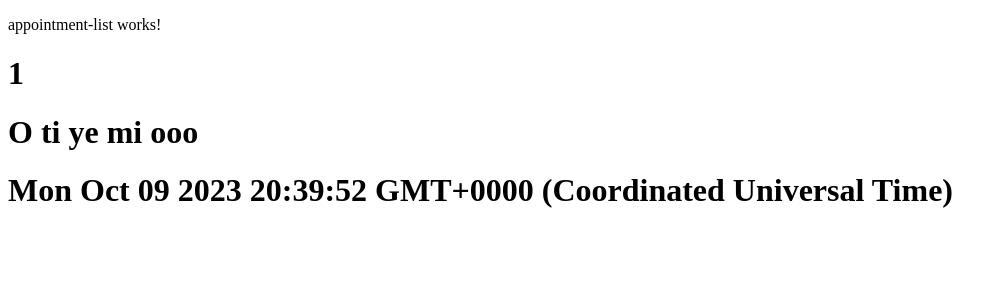
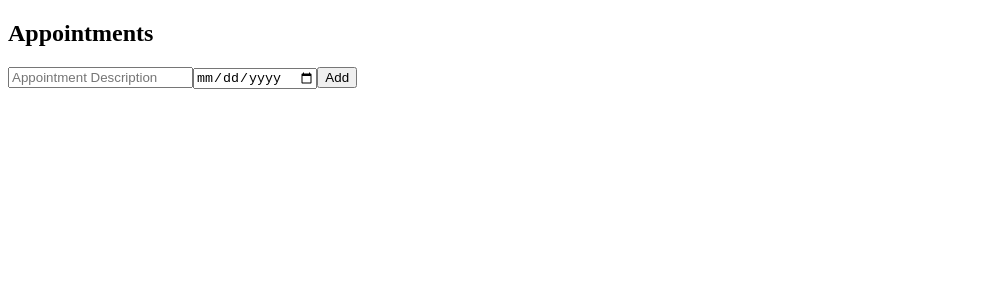
Before and after one commit to Lizdev-05/appointment-app, an Angular app: page / in a window 1280 px wide. Shown: the top 300 px of the page, without its empty margins (0-1007 px from the left). Built offline with nearby package versions, Linux system fonts and the light colour scheme.

Commit message:
Create a boiler plate for html input and array for the model

```diff
--- a/src/app/appointment-list/appointment-list.component.html
+++ b/src/app/appointment-list/appointment-list.component.html
@@ -1,4 +1,7 @@
-<p>appointment-list works!</p>
-<h1>{{ appointments.id }}</h1>
-<h1>{{ appointments.title }}</h1>
-<h1>{{ appointments.date }}</h1>
+<div>
+  <h2>Appointments</h2>
+
+  <input type="text" placeholder="Appointment Description" />
+  <input type="date" placeholder="Appointment Date" />
+  <Button>Add</Button>
+</div>
--- a/src/app/appointment-list/appointment-list.component.ts
+++ b/src/app/appointment-list/appointment-list.component.ts
@@ -7,9 +7,5 @@ import { Appointment } from '../model/appointment';
   styleUrls: ['./appointment-list.component.css'],
 })
 export class AppointmentListComponent {
-  appointments: Appointment = {
-    id: 1,
-    title: 'O ti ye mi ooo',
-    date: new Date(),
-  };
+  appointments: Appointment[] = [];
 }
```
